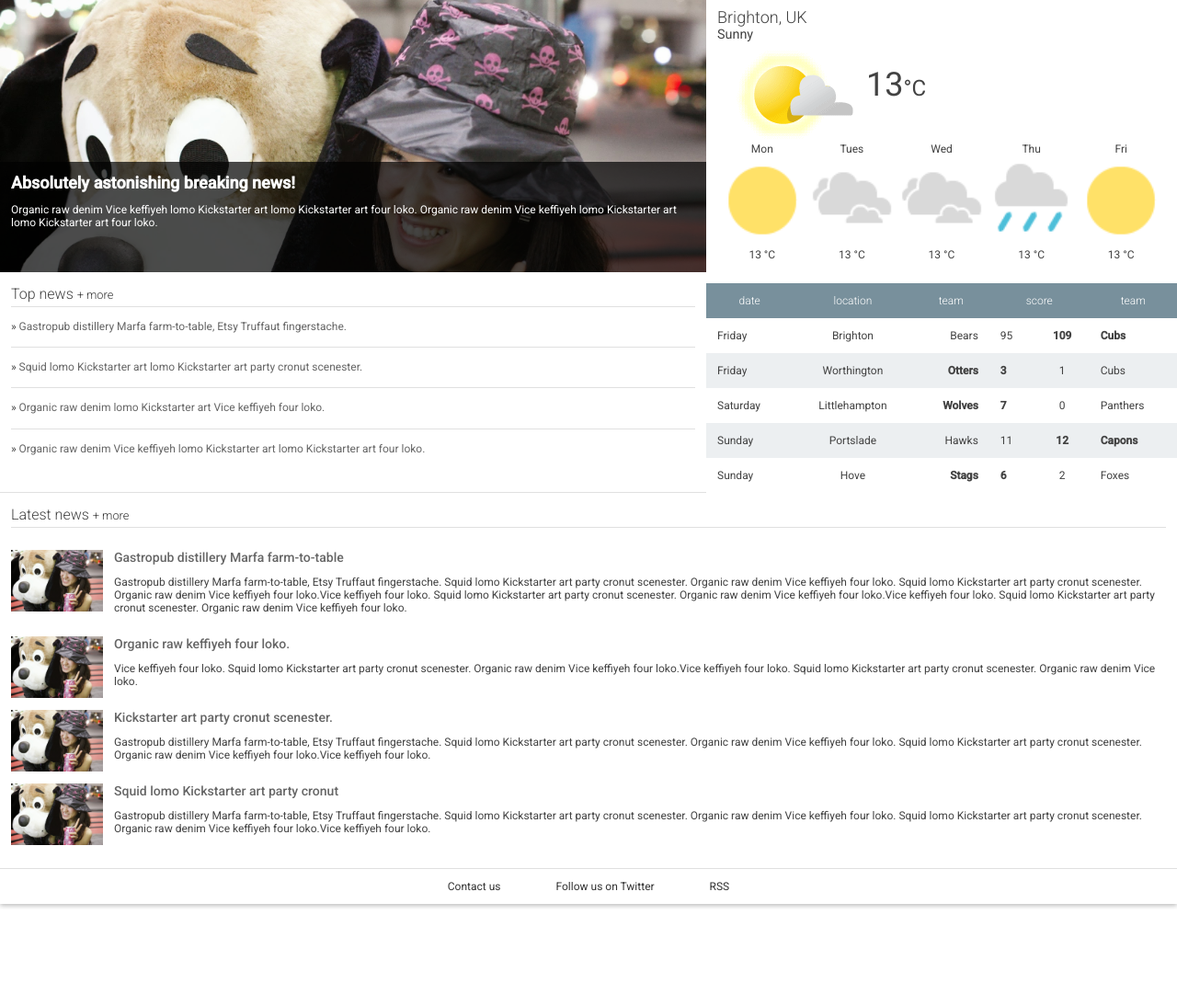
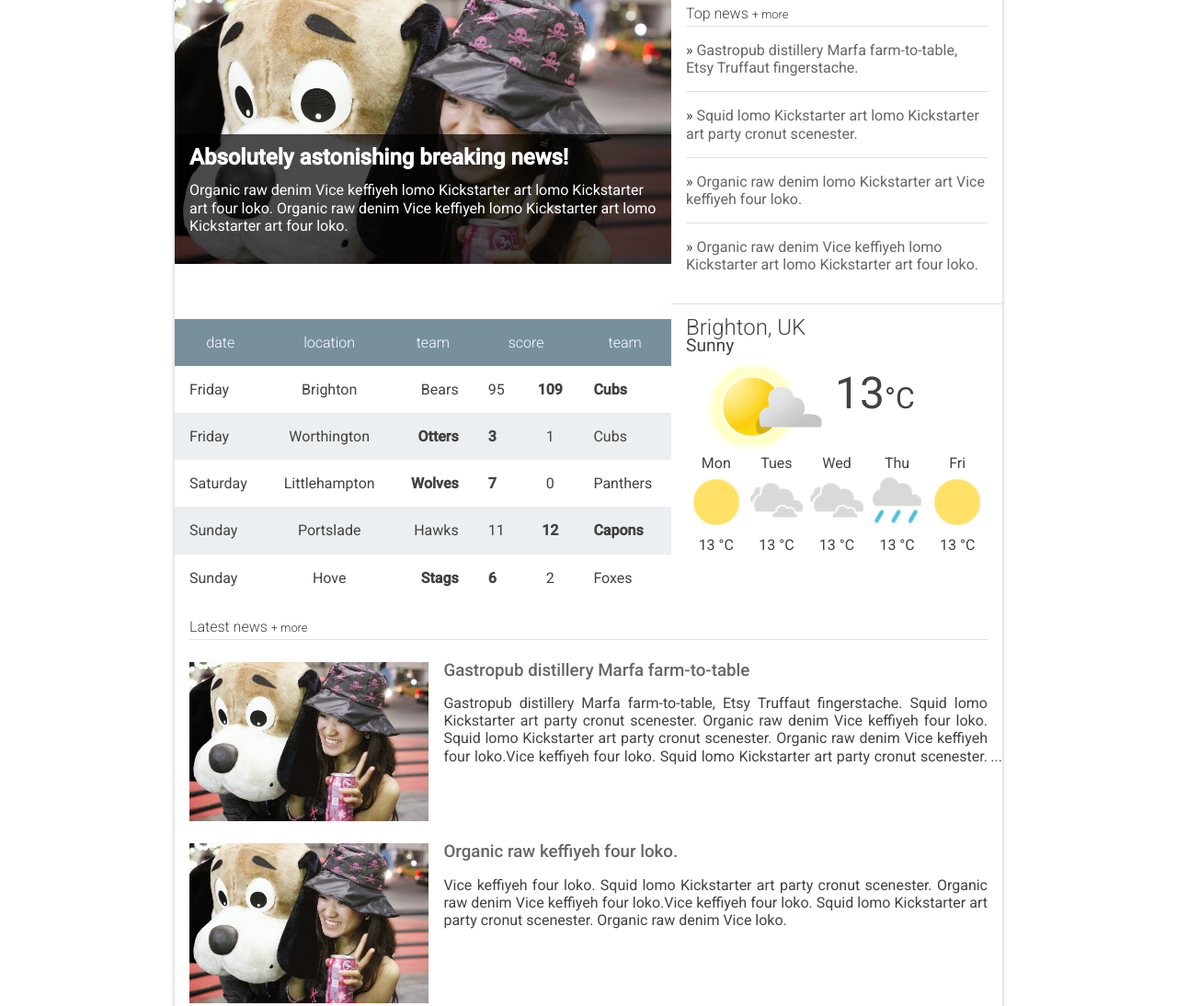
Before and after one commit to mburazin/hometown_app, a plain HTML site: page index.html in a window 1280 px wide. Shown: the part 181-1275 px from the top of the page at 92% size. Before the commit the page ends 1170 px from the top, so only its background shows below. Drawn offline with Linux system fonts and the light colour scheme.

Commit message:
Building the Home Town App, part 3/3
Add responsiveness to:
 - the score table.
 - text (and adjust overall font-sizes).
 - images within articles
 - minor elements throughout the page

Also add ellipsis on more than 4 lines of paragraph in articles.
Restrict page width to 900px.

```diff
--- a/index.html
+++ b/index.html
@@ -7,6 +7,10 @@
     <title>Brighton Times</title>
     <link href="https://fonts.googleapis.com/css?family=Roboto:300,400,500" rel="stylesheet" type="text/css">
     <link rel="stylesheet" type="text/css" href="main.css">
+
+    <!-- Breakpoints for responsiveness -->
+    <link rel="stylesheet" media="screen and (min-width:450px)" href="over450.css">
+    <link rel="stylesheet" media="screen and (min-width:540px)" href="over540.css">
     <link rel="stylesheet" media="screen and (min-width:600px)" href="over600.css">
     <link rel="stylesheet" media="screen and (min-width:700px)" href="over700.css">
     <link rel="stylesheet" media="screen and (min-width:900px)" href="over900.css">
@@ -154,30 +158,38 @@
           <ul>
             <li class="snippet">
               <img class="snippet__thumbnail" src="images/dog.jpg" alt="picture of a girl with a large, stuffed dog toy">
+              <article class="snippet__article">
                 <h3 class="snippet__title"><a href="#">Gastropub distillery Marfa farm-to-table</a></h3>
                 <p>Gastropub distillery Marfa farm-to-table, Etsy Truffaut fingerstache.
                 Squid lomo Kickstarter art party cronut scenester. Organic raw denim Vice keffiyeh four loko. Squid lomo Kickstarter art party cronut scenester. Organic raw denim Vice keffiyeh four loko.Vice keffiyeh four loko. Squid lomo Kickstarter art party cronut scenester. Organic raw denim Vice keffiyeh four loko.Vice keffiyeh four loko. Squid lomo Kickstarter art party cronut scenester. Organic raw denim Vice keffiyeh four loko.
                 </p>
+              </article>
             </li>
             <li class="snippet">
               <img class="snippet__thumbnail" src="images/dog.jpg" alt="picture of a girl with a large, stuffed dog toy">
+              <article class="snippet__article">
                 <h3 class="snippet__title"><a href="#">Organic raw keffiyeh four loko.</a></h3>
                 <p>Vice keffiyeh four loko. Squid lomo Kickstarter art party cronut scenester. Organic raw denim Vice keffiyeh four loko.Vice keffiyeh four loko. Squid lomo Kickstarter art party cronut scenester. Organic raw denim Vice loko.
                 </p>
+              </article>
             </li>
             <li class="snippet">
               <img class="snippet__thumbnail" src="images/dog.jpg" alt="picture of a girl with a large, stuffed dog toy">
+              <article class="snippet__article">
                 <h3 class="snippet__title"><a href="#">Kickstarter art party cronut scenester.</a></h3>
                 <p>Gastropub distillery Marfa farm-to-table, Etsy Truffaut fingerstache.
                 Squid lomo Kickstarter art party cronut scenester. Organic raw denim Vice keffiyeh four loko. Squid lomo Kickstarter art party cronut scenester. Organic raw denim Vice keffiyeh four loko.Vice keffiyeh four loko.
                 </p>
+              </article>
             </li>
             <li class="snippet">
               <img class="snippet__thumbnail" src="images/dog.jpg" alt="picture of a girl with a large, stuffed dog toy">
+              <article class="snippet__article">
                 <h3 class="snippet__title"><a href="#">Squid lomo Kickstarter art party cronut </a></h3>
                 <p>Gastropub distillery Marfa farm-to-table, Etsy Truffaut fingerstache.
                 Squid lomo Kickstarter art party cronut scenester. Organic raw denim Vice keffiyeh four loko. Squid lomo Kickstarter art party cronut scenester. Organic raw denim Vice keffiyeh four loko.Vice keffiyeh four loko.
                 </p>
+              </article>
             </li>
           </ul>
         </section>
--- a/main.css
+++ b/main.css
@@ -1,3 +1,7 @@
+* {
+  box-sizing: border-box;
+}
+
 body, html {
   margin: 0;
   padding: 0;
@@ -7,7 +11,8 @@ body, html {
 
 body {
   font-family: Roboto;
-  font-size: 12px;
+  font-size: 16px;
+  line-height: 1.2em;
   color: #424242;
 }
 
@@ -68,6 +73,7 @@ ul {
 .header__title {
   font-weight: 300;
   font-size: 2em;
+  line-height: 1em;
   margin: 0.5em 0.25em;
   color: #212121;
   flex-grow: 1;
@@ -167,7 +173,7 @@ main {
   background-color: rgba(0, 0, 0, 0.7);
   position: absolute;
   bottom: 0;
-  height: 40%;
+  height: auto;
   width: 100%;
   color: #fff;
   padding: 1em;
@@ -227,6 +233,7 @@ main {
 .scores {
   width: 100%;
   padding-top: 1em;
+  overflow-x: auto;
 }
 
 .scores__table {
@@ -264,6 +271,10 @@ main {
 .scores__table td:nth-child(2),
 .scores__table td:nth-child(5) {
   text-align: center;
+}
+
+.scores__location {
+  display: none;
 }
 
 /*
@@ -332,14 +343,46 @@ main {
 }
 
 .snippet {
-  clear: both;
+  display: flex;
+  flex-flow: row wrap;
   margin: 24px 0;
 }
 
 .snippet__thumbnail {
-  width: 100px;
-  float: left;
-  margin-right: 1em;
+  display: none; /* visible only on >600px widths */
+  width: 30%;
+  height: 100%;
+}
+
+.snippet__article {
+  width: 100%;
+}
+
+/* The following 3 styles for paragraph is a dirty trick used for ellipsis (...) */
+.snippet__article p {
+  overflow: hidden;
+  position: relative;
+  max-height: 4.8em; /* line-height(1.2) * lines max number(4) */
+  text-align: justify;
+  margin-right: -1em;
+  padding-right: 1em;
+}
+
+.snippet__article p:before {
+  content: '...';
+  position: absolute;
+  right: 0;
+  bottom: 0;
+}
+
+.snippet__article p:after {
+  content: '';
+  position: absolute;
+  right: 0;
+  width: 1em;
+  height: 1em;
+  margin-top: 0.2em;
+  background: white;
 }
 
 .snippet__title {
@@ -369,14 +412,10 @@ footer {
   width: 100%;
 }
 
-footer ul {
-  display: flex;
-  justify-content: center;
-}
-
 footer li {
-  display: inline-block;
+  display: block;
   margin: 0 1em;
+  line-height: 1.5em;
 }
 
 footer a {
--- /dev/null
+++ b/over450.css
@@ -0,0 +1,21 @@
+.snippet__thumbnail {
+  display: inline-block;
+  width: 30%;
+  height: 100%;
+}
+
+.snippet__article {
+  width: 70%;
+  padding-left: 1em;
+}
+
+/* list of links in footer centered in one line */
+footer ul {
+  display: flex;
+  justify-content: center;
+  flex-flow: row wrap;
+}
+
+footer li {
+  line-height: 1.2em;
+}
--- /dev/null
+++ b/over540.css
@@ -0,0 +1,4 @@
+/* "location" column in the "scores" table appears */
+.scores__location {
+  display: table-cell;
+}
--- a/over600.css
+++ b/over600.css
@@ -4,9 +4,10 @@
 }
 
 .header__title {
-  font-size: 4em;
+  font-size: 3em;
 }
 
+/* Navigation bar now appears at the top below the header */
 .nav {
   width: 100%;
   height: auto;
@@ -21,6 +22,7 @@
   display: flex;
 }
 
+/* Make "hamburger" icon disappear */
 .menu {
   display: none;
 }
--- a/over900.css
+++ b/over900.css
@@ -4,12 +4,30 @@
 
 .weather {
   width: 40%;
+  order: 4;
 }
 
 .top-news {
-  width: 60%;
+  order: 2;
+  width: 40%;
 }
 
 .scores {
-  width: 40%;
+  width: 60%;
+  order: 3;
 }
+
+.header__inner {
+  width: 900px;
+  margin: 0 auto;
+}
+
+.nav {
+  width: 900px;
+  margin: 0 auto;
+}
+
+main {
+  width: 900px;
+  margin: 0 auto;
+}
```
Lines whose indentation alone changed are shown as unchanged.
